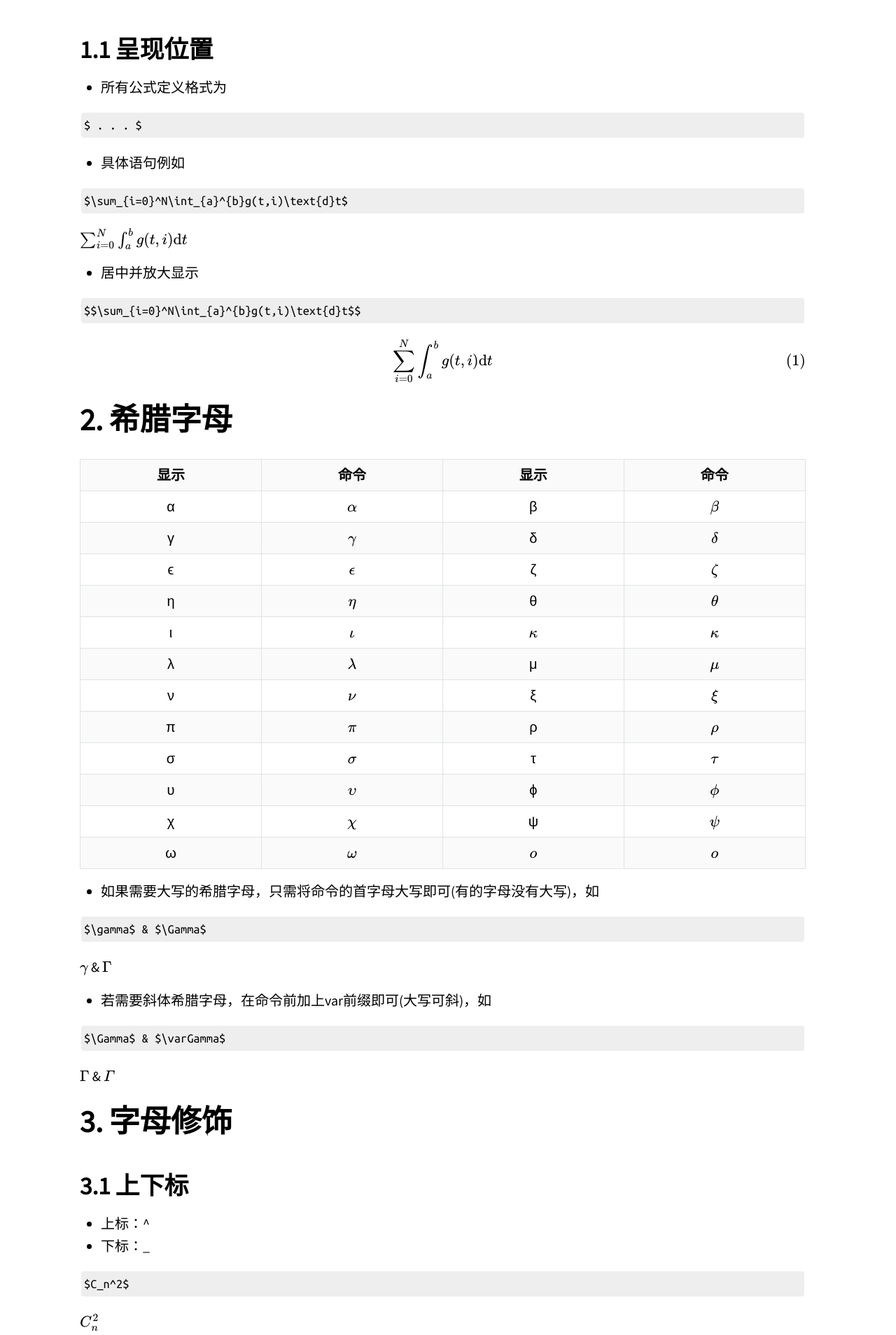
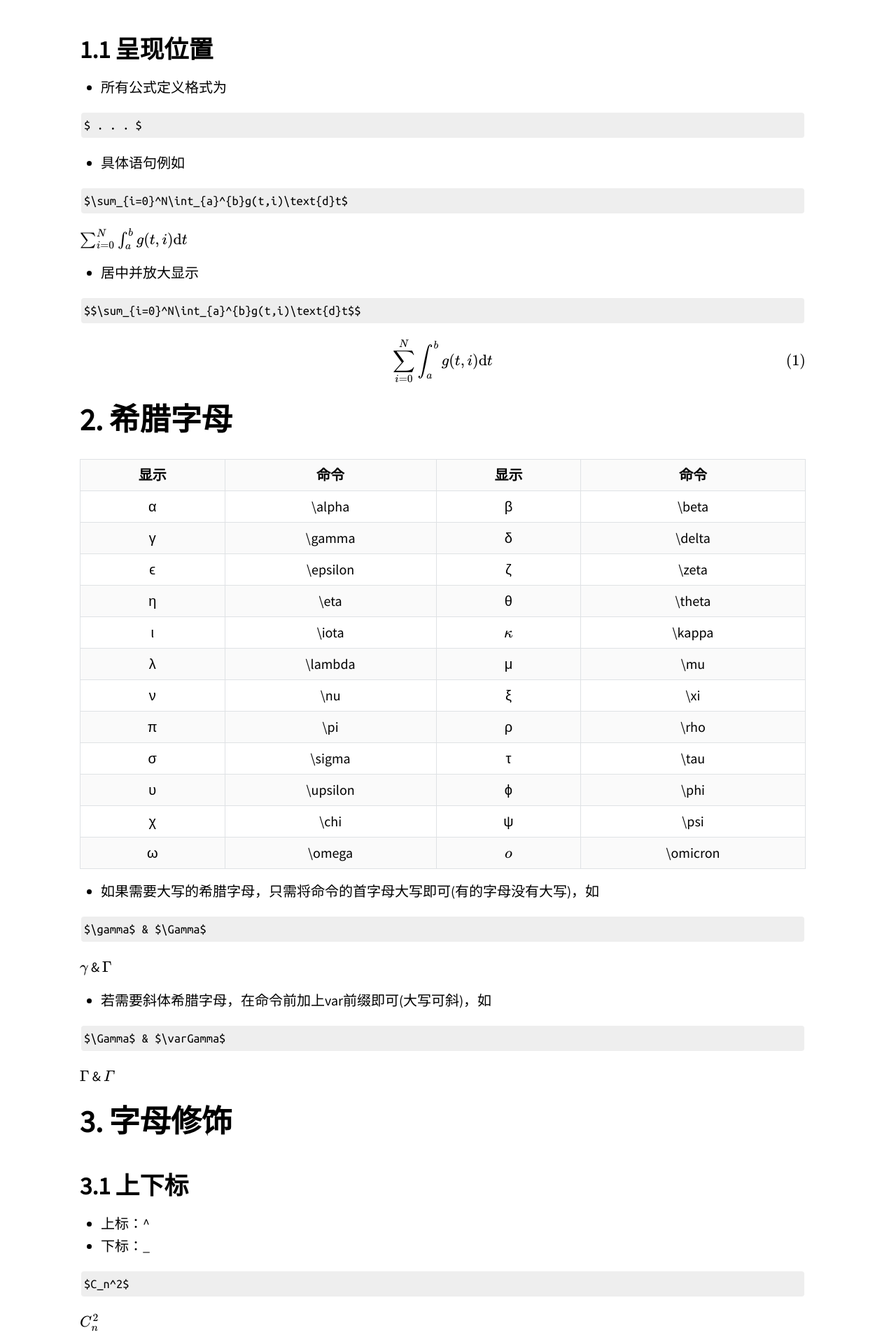
Before and after one commit to Cr7-joker/Cr7-joker.github.io, a Jekyll site: the page built from _posts/2019-02-07-Markdown mathematical formula/2019-02-07-Markdown mathematical formula.md, in a window 1280 px wide. Shown: the part 422-2330 px from the top of the page at 70% size. Built offline with Jekyll 4.4.1, drawn with Linux system fonts in a browser that asks for light colours; our own code applies the rules of GitHub Pages for plain Markdown files; formulas are drawn with MathJax 3; a script that is not in the unit is left out.

Commit message:
ninth post commit

```diff
--- a/_posts/2019-02-07-Markdown mathematical formula/2019-02-07-Markdown mathematical formula.md
+++ b/_posts/2019-02-07-Markdown mathematical formula/2019-02-07-Markdown mathematical formula.md
@@ -39,18 +39,18 @@ $$
 
 | 显示 |    命令     |    显示    |    命令     |
 | :--: | :---------: | :--------: | :---------: |
-|  α   |  \$\alpha\$  |     β      |  \$\beta\$   |
-|  γ   |  \$\gamma\$  |     δ      |  \$\delta\$  |
-|  ϵ   | \$\epsilon\$ |     ζ      |  \$\zeta\$   |
-|  η   |   \$\eta\$   |     θ      |  \$\theta\$  |
-|  ι   |  \$\iota\$   |  $\kappa$  |  \$\kappa\$  |
-|  λ   | \$\lambda\$  |     μ      |   \$\mu\$    |
-|  ν   |   \$\nu\$    |     ξ      |   \$\xi\$    |
-|  π   |   \$\pi\$    |     ρ      |   \$\rho\$   |
-|  σ   |  \$\sigma\$  |     τ      |   \$\tau\$   |
-|  υ   | \$\upsilon\$ |     ϕ      |   \$\phi\$   |
-|  χ   |   \$\chi\$   |     ψ      |   \$\psi\$   |
-|  ω   |  \$\omega\$  | $\omicron$ | \$\omicron\$ |
+|  α   |  \alpha  |     β      |  \beta   |
+|  γ   |  \gamma  |     δ      |  \delta  |
+|  ϵ   | \epsilon |     ζ      |  \zeta   |
+|  η   |   \eta   |     θ      |  \theta  |
+|  ι   |  \iota   |  $\kappa$  |  \kappa  |
+|  λ   | \lambda  |     μ      |   \mu    |
+|  ν   |   \nu    |     ξ      |   \xi    |
+|  π   |   \pi    |     ρ      |   \rho   |
+|  σ   |  \sigma  |     τ      |   \tau   |
+|  υ   | \upsilon |     ϕ      |   \phi   |
+|  χ   |   \chi   |     ψ      |   \psi   |
+|  ω   |  \omega  | $\omicron$ | \omicron |
 
 - 如果需要大写的希腊字母，只需将命令的首字母大写即可(有的字母没有大写)，如
 
```
